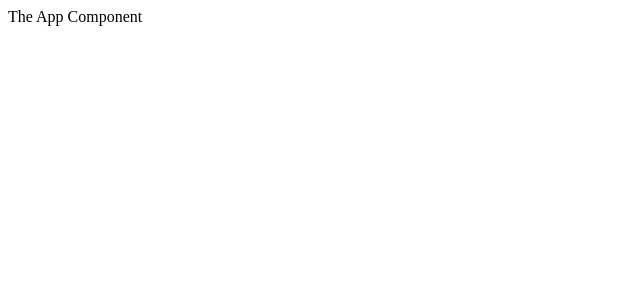
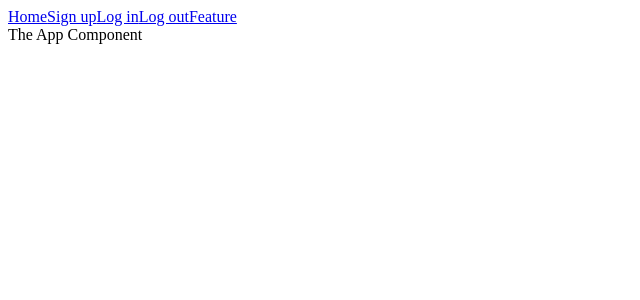
Before and after one commit to RuthENewman/Auth, a React (Create React App) app in the folder client/: page /feature in a window 1280 px wide. Shown: the top 300 px of the page, without its empty margins (0-640 px from the left). Built offline with nearby package versions, Linux system fonts and the light colour scheme.

Commit message:
added Header component

```diff
--- a/client/src/components/App.js
+++ b/client/src/components/App.js
@@ -1,8 +1,10 @@
 import React from 'react';
+import Header from './Header';
 
 export default () => {
     return (
         <div>
+            <Header />
             The App Component
         </div>
     )
--- /dev/null
+++ b/client/src/components/Header.js
@@ -0,0 +1,18 @@
+import React, { Component } from 'react';
+import { Link } from 'react-router-dom';
+
+class Header extends Component {
+    render() {
+        return (
+            <div>
+                <Link to="/">Home</Link>
+                <Link to="/signup">Sign up</Link>
+                <Link to="/login">Log in</Link>
+                <Link to="/logout">Log out</Link>
+                <Link to="/feature">Feature</Link>
+            </div>
+        );
+    }
+}
+
+export default Header;
--- a/client/src/index.js
+++ b/client/src/index.js
@@ -1,9 +1,12 @@
 import React from 'react';
 import ReactDOM from 'react-dom';
+import { BrowserRouter } from 'react-router-dom';
 
 import App from './components/App';
 
 ReactDOM.render(
-    <App />,
+    <BrowserRouter>
+        <App />
+    </BrowserRouter>,
     document.querySelector("#root")
 );
```
